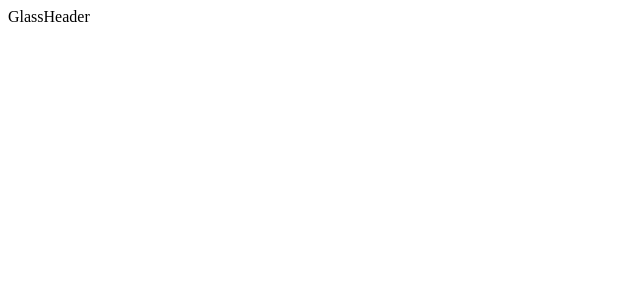
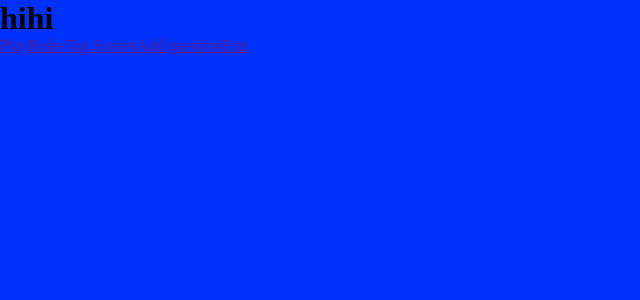
Before and after one commit to team-prstmw/hackaton-FE, a React (Create React App) app: page / in a window 1280 px wide. Shown: the top 300 px of the page, without its empty margins (0-640 px from the left). Built offline with nearby package versions, Linux system fonts and the light colour scheme; the HTML template or start-up script is replaced by a standard one.

Commit message:
Add global variable scss file + upadte for my work

```diff
--- a/src/App.tsx
+++ b/src/App.tsx
@@ -2,7 +2,7 @@
 // import logo from './logo.svg';
 // import './App.css';
 
-import { HomePage } from "./pages/HomePage";
+import { HomePage } from "./pages/HomePage/HomePage";
 
 function App() {
   return (
--- a/src/components/Navbar.tsx
+++ /dev/null
@@ -1,3 +0,0 @@
-export function Navbar() {
-  return <div>GlassHeader</div>;
-}
--- /dev/null
+++ b/src/components/Navbar/Navbar.tsx
@@ -0,0 +1,11 @@
+export function Navbar() {
+  return (
+    <div>
+      <a href="">Play</a>
+      <a href="">Rules</a>
+      <a href="">Top Scores</a>
+      <a href="">Add question</a>
+      <a href="">Exit</a>
+    </div>
+  );
+}
--- a/src/pages/HomePage.tsx
+++ /dev/null
@@ -1,5 +0,0 @@
-import { Navbar } from "../components/Navbar";
-
-export function HomePage() {
-  return <Navbar />;
-}
--- /dev/null
+++ b/src/pages/HomePage/HomePage.module.scss
@@ -0,0 +1,12 @@
+@import "../../theme.module.scss";
+
+* {
+  margin: 0;
+  padding: 0;
+  box-sizing: border-box;
+}
+
+.homePage {
+  min-height: 100vh;
+  background-color: var(--bg-color-gradient-one);
+}
--- /dev/null
+++ b/src/pages/HomePage/HomePage.tsx
@@ -0,0 +1,11 @@
+import { Navbar } from "../../components/Navbar/Navbar";
+import styles from "./HomePage.module.scss";
+
+export function HomePage() {
+  return (
+    <div className={styles.homePage}>
+      <h1>hihi</h1>
+      <Navbar />
+    </div>
+  );
+}
--- /dev/null
+++ b/src/theme.module.scss
@@ -0,0 +1,5 @@
+:root {
+  --bg-color-gradient-one: #0031fa;
+  --bg-color-gradient-two: #0c95e2;
+  --bg-color-gradient-three: #25c3cd;
+}
```
Also changed, not shown: src/components/Navbar/Navbar.module.scss (added).
